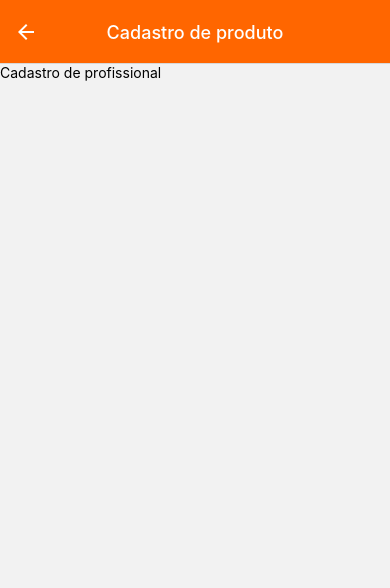
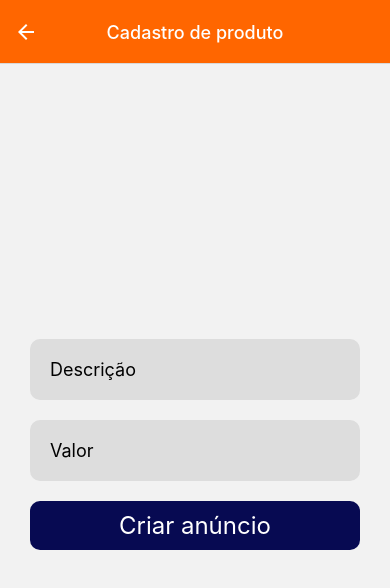
Before and after one commit to edemiltonjr/achou-app-aula, a React Native app: screen /CreateProduct in a window 390 px wide. Shown: the top 588 px of the page. Built offline with nearby package versions, Linux system fonts and the light colour scheme.

Commit message:
Tela de cadastro de produto

```diff
--- a/src/screens/CreateProduct/index.js
+++ b/src/screens/CreateProduct/index.js
@@ -1,9 +1,61 @@
-import { Text, TouchableOpacity, View } from 'react-native'
+import { useState } from 'react';
+import { Text, TextInput, TouchableOpacity, View } from 'react-native'
+import styles from './style'
+import firebase from '../../config/firebase'
+import { getFirestore } from 'firebase/firestore'
+import { collection, addDoc, serverTimestamp } from 'firebase/firestore'
+const db = getFirestore(firebase)
 
-export default function CreateProduct(){
+export default function CreateProduct({navigation}){
+    const [descricao, setDescricao] = useState("")
+    const [valor, setValor] = useState("")
+    const [errorCreateProduct, setErrorCreateProduct] = useState(null)
+
+    const validade = () => {
+        if(descricao == "" || valor == ""){
+            setErrorCreateProduct("Informe a descrição e o valor")
+        }else{
+            setErrorCreateProduct(null)
+            createProduct()
+        }
+    }
+
+    const createProduct = () => {
+        const newProduct = addDoc(collection(db, 'products'), {
+            descricao: descricao,
+            valor: valor,
+            data_registro: serverTimestamp()
+        });
+
+        navigation.navigate('Tabs')
+    }
+
     return(
-        <View>
-            <Text>Cadastro de profissional</Text>
+        <View style={styles.container}>
+            {errorCreateProduct != null &&
+                <Text style={styles.alert}>{errorCreateProduct}</Text>
+            }
+
+            <TextInput
+                style={styles.formInput}
+                placeholder='Descrição'
+                value={descricao}
+                onChangeText={setDescricao}
+            />
+
+            <TextInput
+                style={styles.formInput}
+                placeholder='Valor'
+                value={valor}
+                onChangeText={setValor}
+            />
+
+            <TouchableOpacity
+                style={styles.formBtn}
+                onPress={validade}
+            >
+                <Text style={styles.textBtn}>Criar anúncio</Text>
+            </TouchableOpacity>
         </View>
     );
 }
--- /dev/null
+++ b/src/screens/CreateProduct/style.js
@@ -0,0 +1,42 @@
+import { StyleSheet } from "react-native";
+
+const styles = StyleSheet.create({
+    container: {
+        flex: 1,
+        padding: 30,
+        alignItems: "center",
+        justifyContent: "center"
+    },
+
+    alert: {
+        fontSize: 18,
+        textAlign: "center",
+        color: "#F60",
+        marginBottom: 20
+    },
+
+    formInput: {
+        fontSize: 18,
+        borderRadius: 10,
+        backgroundColor: "#DDD",
+        padding: 20,
+        marginBottom: 20,
+        width: "100%"
+    },
+
+    formBtn: {
+        backgroundColor: "#070A52",
+        padding: 10,
+        borderRadius: 10,
+        marginBottom: 20,
+        width: "100%"
+    },
+
+    textBtn: {
+        color: "#FFF",
+        fontSize: 24,
+        textAlign: "center"
+    },
+});
+
+export default styles
```
